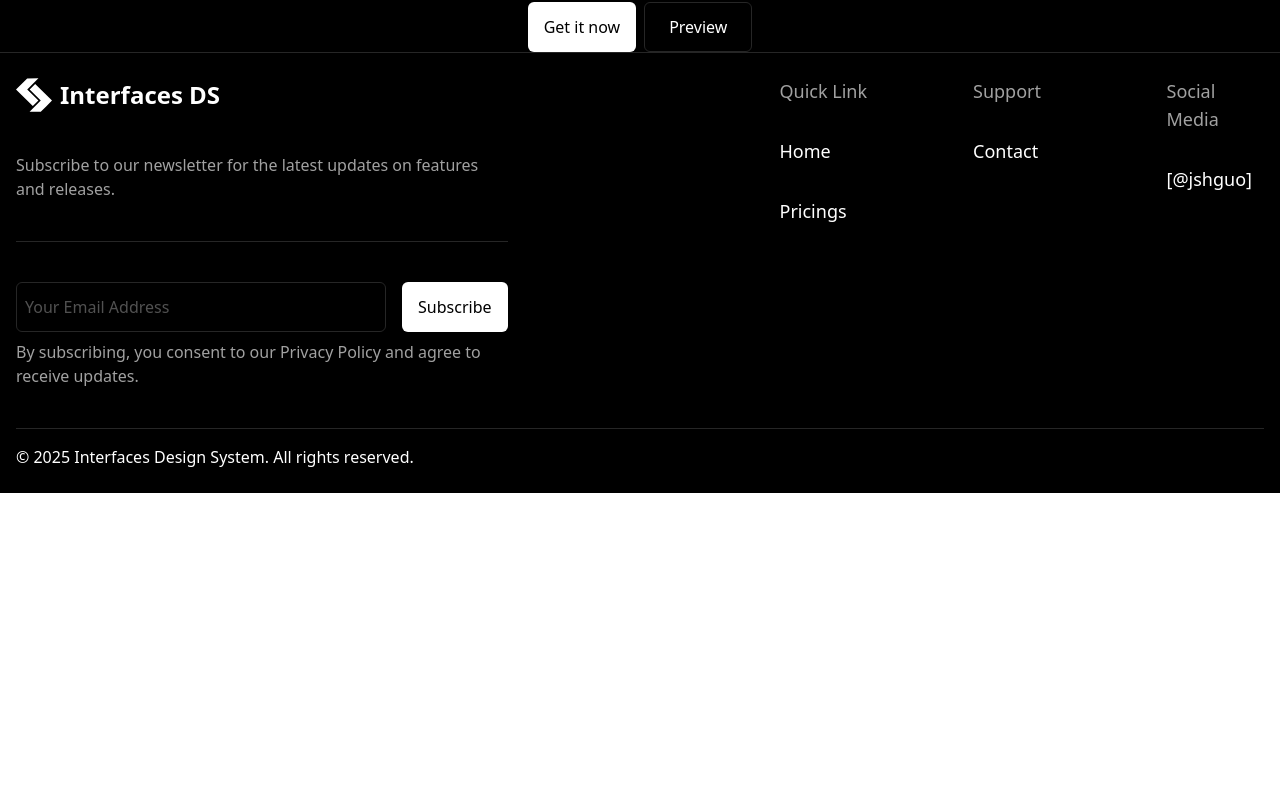
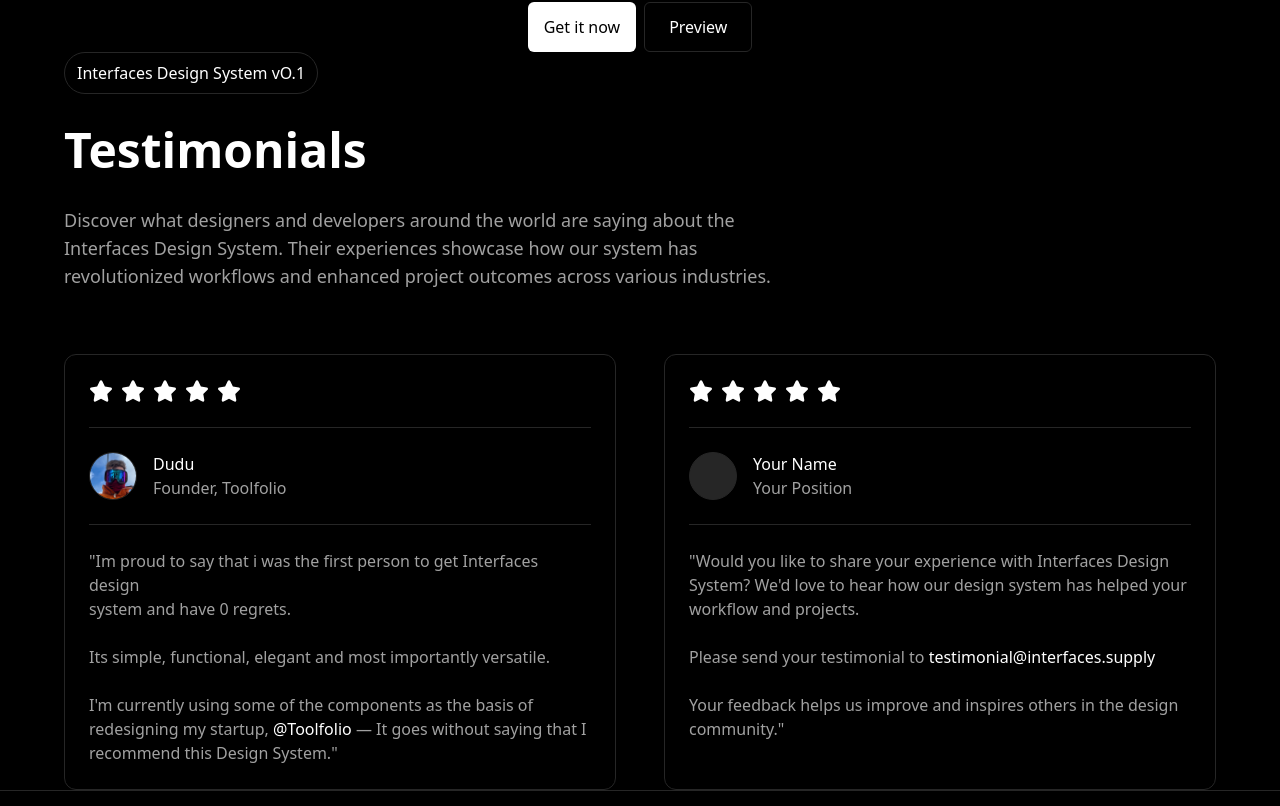
Before and after one commit to TaslimYusuf2210/InterfacesDS, a React (Vite) app in the folder Desktop/InterfacesDS/interfacesds/: page / in a window 1280 px wide. Shown: the part 3734-4540 px from the top of the page. Before the commit the page ends 4227 px from the top, so only its background shows below. Built offline with nearby package versions, Linux system fonts and the light colour scheme.

Commit message:
testimonials

```diff
--- /dev/null
+++ b/Desktop/InterfacesDS/interfacesds/src/components/Testimonials.jsx
@@ -0,0 +1,83 @@
+import Interface from "./Interfaces";
+import { FaStar } from "react-icons/fa6";
+import test1 from "../assets/testimonial1.png"
+
+function Testimonials() {
+    return (
+        <div className="px-16">
+            <div className="text-left max-w-[65%] space-y-8">
+                <Interface></Interface>
+                <h1 className="text-5xl font-bold">
+                    Testimonials
+                </h1>
+                <p className="mb-16 font-medium text-brand text-lg">
+                    Discover what designers and developers around the world are saying about the Interfaces
+                    Design System. Their experiences showcase how our system has revolutionized workflows and
+                    enhanced project outcomes across various industries.
+                </p>
+            </div>
+            <div className="grid grid-cols-2 gap-12">
+                <div className="border-accent rounded-xl px-6 border">
+                    <div className="flex gap-2 py-6">
+                        <FaStar  className="text-2xl text-white"/>
+                        <FaStar  className="text-2xl text-white"/>
+                        <FaStar  className="text-2xl text-white"/>
+                        <FaStar  className="text-2xl text-white"/>
+                        <FaStar  className="text-2xl text-white"/>
+                    </div>
+                    <div className="border-y py-6 border-accent">
+                        <div className="flex gap-4">
+                            <img className="size-12 rounded-full border border-accent" src={test1} alt="" />
+                            <div className="flex flex-col">
+                                <header className="font-medium">Dudu</header>
+                                <p className="text-brand">Founder, Toolfolio</p>
+                            </div>
+                        </div>
+                    </div>
+                    <div className="text-brand py-6">
+                        "Im proud to say that i was the first person to get Interfaces design <br />
+                        system and have 0 regrets. <br /> <br />
+                        Its simple, functional, elegant and most importantly versatile. <br />
+                        <br />
+                        I'm currently using some of the components as the basis of <br />
+                        redesigning my startup, <span className="text-white">@Toolfolio</span> — It goes without saying that I <br />
+                        recommend this Design System."
+                    </div>
+
+                </div>
+                <div className="border-accent rounded-xl px-6 border">
+                    <div className="flex gap-2 py-6">
+                        <FaStar  className="text-2xl text-white"/>
+                        <FaStar  className="text-2xl text-white"/>
+                        <FaStar  className="text-2xl text-white"/>
+                        <FaStar  className="text-2xl text-white"/>
+                        <FaStar  className="text-2xl text-white"/>
+                    </div>
+                    <div className="border-y py-6 border-accent">
+                        <div className="flex gap-4">
+                            {/* <img className="size-12 rounded-full border border-accent" src={test1} alt="" /> */}
+                            <div className="size-12 rounded-full border border-accent bg-accent"></div>
+                            <div className="flex flex-col">
+                                <header className="font-medium">Your Name</header>
+                                <p className="text-brand">Your Position</p>
+                            </div>
+                        </div>
+                    </div>
+                    <div className="text-brand py-6">
+                        "Would you like to share your experience with Interfaces Design <br />
+                        System? We'd love to hear how our design system has helped your <br />
+                        workflow and projects. <br /> <br />
+
+                        Please send your testimonial to <span className="text-white">testimonial@interfaces.supply</span> <br /> <br />
+
+                        Your feedback helps us improve and inspires others in the design community." <br />
+                    </div>
+
+                </div>
+            </div>
+
+        </div>
+     );
+}
+
+export default Testimonials;
--- a/Desktop/InterfacesDS/interfacesds/src/pages/Home.jsx
+++ b/Desktop/InterfacesDS/interfacesds/src/pages/Home.jsx
@@ -1,6 +1,7 @@
 import Hero from "../components/Hero";
 import Discover from "../components/Discover";
 import Revolutionalize from "../components/Revolutionalize";
+import Testimonials from "../components/Testimonials";
 
 function Home() {
     return (
@@ -8,6 +9,7 @@
             <Hero></Hero>
             <Discover></Discover>
             <Revolutionalize></Revolutionalize>
+            <Testimonials></Testimonials>
         </div>
      );
 }
```
Also changed, not shown: Desktop/InterfacesDS/interfacesds/src/components/Revolutionalize.jsx (+18 -21 lines), Desktop/InterfacesDS/interfacesds/src/assets/testimonial1.png (added).
